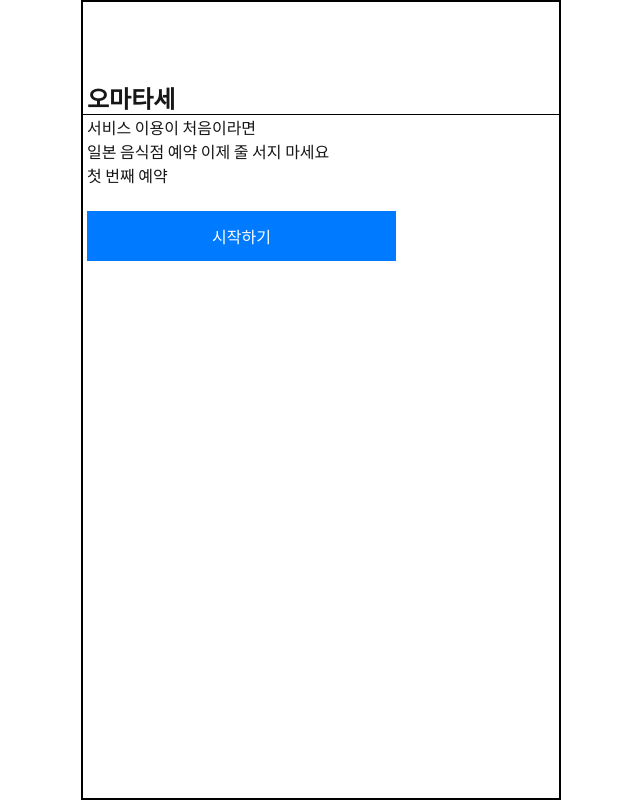
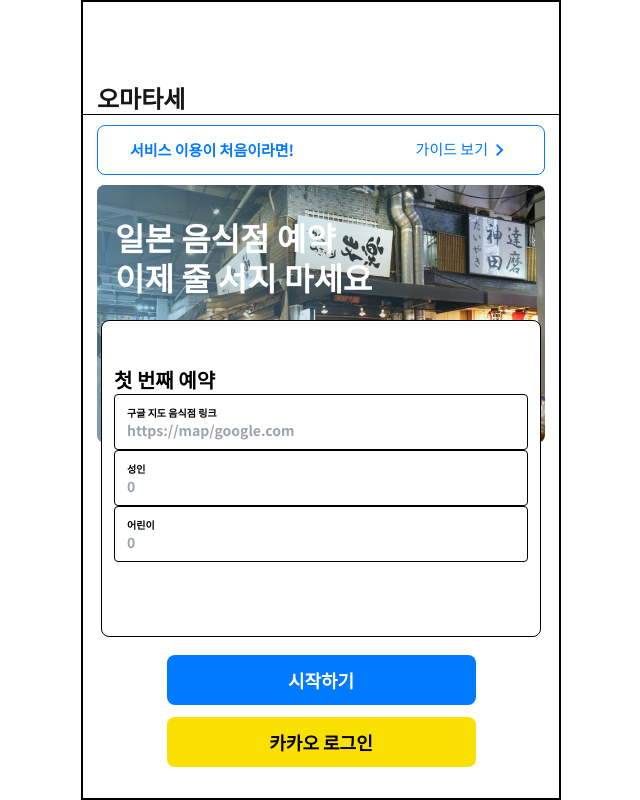
Before and after one commit to hansolc/j-reservation, a Next.js app: page / in a window 1280 px wide. Shown: the whole page, without its empty margins (319-959 px from the left). Built offline with nearby package versions, Linux system fonts and the light colour scheme.

Commit message:
home publishing partially complete

```diff
--- /dev/null
+++ b/src/app/(user)/(home)/LoginButtons.tsx
@@ -0,0 +1,33 @@
+"use client";
+
+import Button from "@/components/user/Button";
+import React from "react";
+import { useRouter } from "next/navigation";
+
+const LoginButtons = () => {
+  const router = useRouter();
+  return (
+    <div className="flex flex-col items-center text-lg font-bold gap-3">
+      <Button
+        size="sm"
+        color="primary"
+        isRadius
+        onClick={() => router.push("/registration")}
+      >
+        시작하기
+      </Button>
+      <Button
+        size="sm"
+        color="kakao"
+        isRadius
+        onClick={() => {
+          console.log("go to kakao regis page");
+        }}
+      >
+        카카오 로그인
+      </Button>
+    </div>
+  );
+};
+
+export default LoginButtons;
--- /dev/null
+++ b/src/app/(user)/(home)/ReservationWithButton.tsx
@@ -0,0 +1,82 @@
+"use client";
+
+import React, { useState } from "react";
+import Button from "@/components/user/Button";
+
+const ReservationFormWithButton = () => {
+  const [formInfo, setFormInfo] = useState({
+    link: "",
+    adults: 0,
+    kids: 0,
+  });
+
+  const handleButtonClick = () => {
+    console.log("Form Info:", formInfo);
+  };
+
+  return (
+    <>
+      <form className="relative text-black pt-[45px] px-3 h-auto">
+        <header className="text-xl">첫 번째 예약</header>
+        <div className="border border-black rounded h-14 flex flex-col justify-center px-3">
+          <p className="text-[10px]">구글 지도 음식점 링크</p>
+          <input
+            name="link"
+            type="text"
+            className="w-full text-sm"
+            placeholder="https://map/google.com"
+            onChange={(e) =>
+              setFormInfo({
+                ...formInfo,
+                [e.target.name]: e.target.value,
+              })
+            }
+            value={formInfo.link}
+          />
+        </div>
+        <div className="border border-black rounded h-14 flex flex-col justify-center px-3">
+          <p className="text-[10px]">성인</p>
+          <input
+            name="adults"
+            type="number"
+            className="w-full text-sm"
+            placeholder="0"
+            onChange={(e) =>
+              setFormInfo({
+                ...formInfo,
+                [e.target.name]: Number(e.target.value),
+              })
+            }
+            value={formInfo.adults}
+          />
+        </div>
+        <div className="border border-black rounded h-14 flex flex-col justify-center px-3">
+          <p className="text-[10px]">어린이</p>
+          <input
+            name="kids"
+            type="number"
+            className="w-full text-sm"
+            placeholder="0"
+            onChange={(e) =>
+              setFormInfo({
+                ...formInfo,
+                [e.target.name]: Number(e.target.value),
+              })
+            }
+            value={formInfo.kids}
+          />
+        </div>
+      </form>
+      <section className="absolute top-[336px] w-full flex flex-col items-center gap-3">
+        <Button size="sm" color="primary" onClick={handleButtonClick} isRadius>
+          시작하기
+        </Button>
+        <Button size="sm" color="kakao" onClick={handleButtonClick} isRadius>
+          카카오 로그인
+        </Button>
+      </section>
+    </>
+  );
+};
+
+export default ReservationFormWithButton;
--- a/src/app/(user)/layout.tsx
+++ b/src/app/(user)/layout.tsx
@@ -22,7 +22,7 @@ export default function RootLayout({
       <body
         className={`${notoSansKr.className} antialiased max-w-[480px] m-auto h-screen border-2 border-black`}
       >
-        <main className="px-1 pt-20">{children}</main>
+        <main className="px-[14px] pt-20">{children}</main>
       </body>
     </html>
   );
--- a/src/app/(user)/page.module.css
+++ b/src/app/(user)/page.module.css
@@ -1,4 +1,9 @@
 .force_ignore_padding {
-    width: calc(100% + 0.5rem);
-    margin-left: -4px;
+    width: calc(100% + 28px);
+    margin-left: -14px;
 }
+
+.home_absolute_container {
+    width: calc(100% - 8px);
+    @apply absolute bg-white left-[4px] top-[135px] rounded-lg border border-black h-[317px];
+}
--- a/src/app/(user)/page.tsx
+++ b/src/app/(user)/page.tsx
@@ -1,27 +1,37 @@
 import React from "react";
 import styles from "./page.module.css";
-import Button from "@/components/user/Button";
+import ReservationForm from "@/components/user/ReservationForm";
+import LoginButtons from "./(home)/LoginButtons";
 
 const UserLoginPage = () => {
   return (
-    <div className="">
+    <div className="h-container">
       <header className="text-2xl font-extrabold">오마타세</header>
       <hr className={styles.force_ignore_padding} />
       <section>
-        <div>서비스 이용이 처음이라면</div>
+        <div className="border border-primary h-[50px] flex justify-between items-center px-8 rounded-lg text-primary text-[15px]">
+          <span className="font-bold">서비스 이용이 처음이라면!</span>
+          <div className="flex">
+            가이드 보기{" "}
+            <span className="material-symbols-outlined">&#xe315;</span>
+          </div>
+        </div>
+      </section>
+      <section className="h-[470px]">
+        <div className="relative rounded-lg h-[258px] bg-home-img bg-cover bg-top text-[32px] font-bold text-white pt-8 px-[18px]">
+          <div className="absolute inset-0 rounded-lg bg-gradient-to-r from-[#71ADD399] to-#000000"></div>
+          <div className="relative leading-10">
+            일본 음식점 예약<br></br>이제 줄 서지 마세요
+          </div>
+
+          {/* 첫 번재 예약 */}
+          <div className={styles.home_absolute_container}>
+            <ReservationForm />
+          </div>
+        </div>
       </section>
       <section>
-        <div>일본 음식점 예약 이제 줄 서지 마세요</div>
-      </section>
-      <section>
-        첫 번째 예약
-        <input type="text" />
-        <input type="text" />
-      </section>
-      <section>
-        <Button size="sm" color="primary">
-          시작하기
-        </Button>
+        <LoginButtons />
       </section>
     </div>
   );
--- a/src/app/globals.css
+++ b/src/app/globals.css
@@ -1,6 +1,8 @@
+@import url('https://fonts.googleapis.com/css2?family=Material+Symbols+Outlined:opsz,wght,FILL,GRAD@20..48,100..700,0..1,-50..200');
 @tailwind base;
 @tailwind components;
 @tailwind utilities;
+
 
 * {
   border-color: black;
@@ -24,6 +26,25 @@ body {
   font-family: Arial, Helvetica, sans-serif;
 }
 
+@layer symentics {
+  textarea, input {
+    outline: none;
+  }
+}
+
+@layer home {
+  .h-container {
+    section {
+      padding-top: 10px;
+    }
+  }
+
+  .home_absolute_container {
+    width: calc(100% - 8px);
+    @apply absolute bg-white left-[4px] top-[135px] rounded-lg border border-black h-[317px];
+}
+}
+
 
 @layer utilities {
   .text-balance {
--- a/src/components/common/BaseButton.tsx
+++ b/src/components/common/BaseButton.tsx
@@ -15,8 +15,8 @@ interface UserButtonProps
 }
 
 const btnSize = {
-  sm: "w-[309px]",
-  lg: "w-[340px]",
+  sm: "max-w-[309px]",
+  lg: "max-w-[340px]",
   full: "w-full",
 };
 
@@ -44,6 +44,7 @@ const BaseButton = ({
     btnSize[size],
     { "rounded-lg": isRadius },
     "h-[50px]",
+    "text-lg",
     className
   );
   return (
--- /dev/null
+++ b/src/components/user/ReservationForm.tsx
@@ -0,0 +1,42 @@
+"use client";
+
+import React from "react";
+
+const ReservationFrom = () => {
+  //   const { link, adults, kids } = formInfo;
+
+  return (
+    <form className="relative text-black pt-[45px] px-3 h-auto">
+      <header className="text-xl">첫 번째 예약</header>
+      <div className="border border-black rounded h-14 flex flex-col justify-center px-3">
+        <p className="text-[10px]">구글 지도 음식점 링크</p>
+        <input
+          name="link"
+          type="text"
+          className="w-full text-sm"
+          placeholder="https://map/google.com"
+        />
+      </div>
+      <div className="border border-black rounded h-14 flex flex-col justify-center px-3">
+        <p className="text-[10px]">성인</p>
+        <input
+          name="adults"
+          type="number"
+          className="w-full text-sm"
+          placeholder="0"
+        />
+      </div>
+      <div className="border border-black rounded h-14 flex flex-col justify-center px-3">
+        <p className="text-[10px]">어린이</p>
+        <input
+          name="kids"
+          type="number"
+          className="w-full text-sm"
+          placeholder="0"
+        />
+      </div>
+    </form>
+  );
+};
+
+export default ReservationFrom;
--- a/src/components/user/button.tsx
+++ b/src/components/user/button.tsx
@@ -5,12 +5,16 @@ import BaseButton from "../common/BaseButton";
 
 import { UserButtonProps } from "@/app/types/button";
 
-const Button = ({ children, ...rest }: UserButtonProps) => {
+const Button = ({ children, className = "", ...rest }: UserButtonProps) => {
   const handleClick = (e: React.MouseEvent<HTMLButtonElement, MouseEvent>) => {
     console.log(e.target);
   };
   return (
-    <BaseButton onClick={(e) => handleClick(e)} {...rest}>
+    <BaseButton
+      onClick={(e) => handleClick(e)}
+      {...rest}
+      className={`w-full ${className}`}
+    >
       {children}
     </BaseButton>
   );
--- a/tailwind.config.ts
+++ b/tailwind.config.ts
@@ -14,6 +14,9 @@ const config: Config = {
         primary: "#007AFF",
         kakao: "#F9E000",
       },
+      backgroundImage: {
+        "home-img": "url('/assets/images/home_rest_img.png')",
+      },
     },
   },
   plugins: [],
```
Also changed, not shown: public/assets/images/home_rest_img.png (added).
